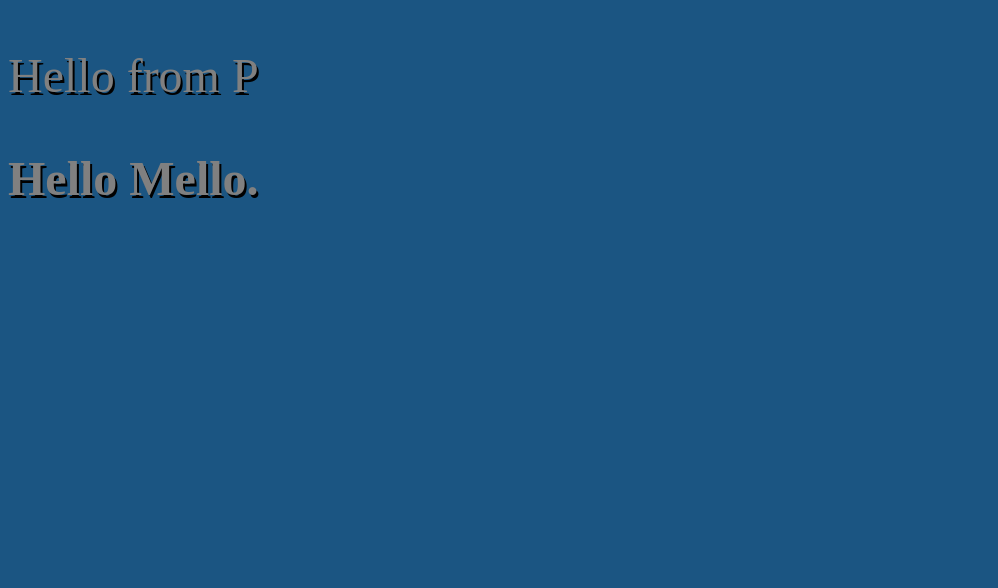
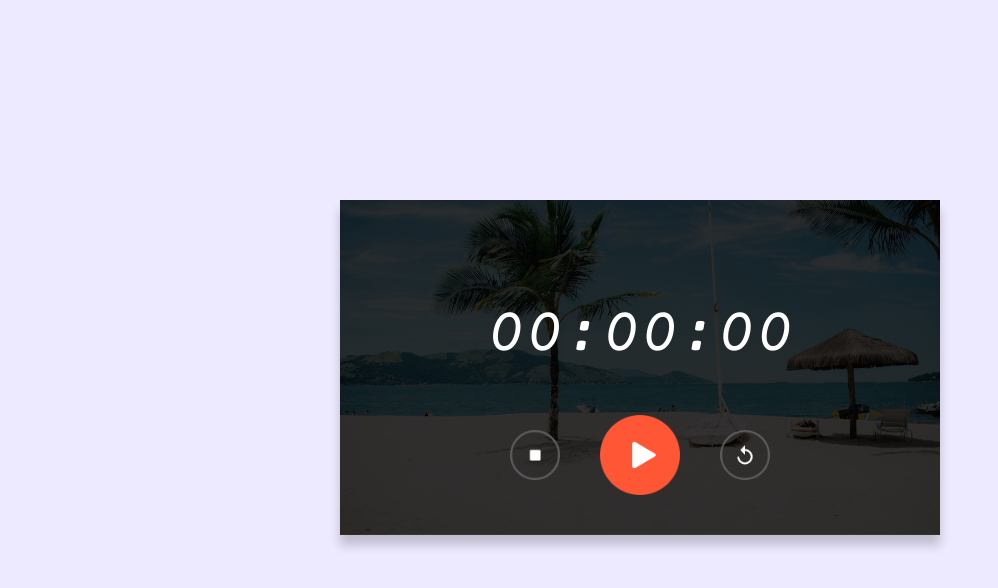
Before and after one commit to manirastegari/StopWatch, a plain HTML site: page index.html in a window 1280 px wide. Shown: the whole page, without its empty margins (0-998 px from the left). Drawn offline with nearby package versions, Linux system fonts and the light colour scheme.

Commit message:
startJavaCommit

```diff
--- a/index.html
+++ b/index.html
@@ -8,7 +8,14 @@
     <title>StopWatch</title>
 </head>
 <body>
-    <p>Hello from P</p>
-    <h1>Hello Mello.</h1>
+    <div class="stopwatch">
+        <h1 id="displayTime">00:00:00</h1>
+        <div class="buttons">
+            <img src="images/stop.png">
+            <img src="images/start.png">
+            <img src="images/reset.png">
+        </div>
+    </div>
+    <script src="java.js"></script>
 </body>
 </html>
--- /dev/null
+++ b/java.js
@@ -0,0 +1 @@
+let [seconds, minutes, hours] = [0,0,0]
--- a/styles.css
+++ b/styles.css
@@ -1,9 +1,44 @@
+@import url('https://fonts.googleapis.com/css2?family=Courier+Prime:ital@1&display=swap');
+
 body {
-    background-color: rgb(27, 85, 130);
+    background-color: #edeaff;
+    font-family: 'Courier Prime', monospace;
     }
+
 h1, p {
-    font-family: 'Times New Roman', Times, serif;
-    color: gray;
-    font-size: 3rem;
-    text-shadow: 2px 3px black;
+    font-size: 4rem;
     }
+    .stopwatch {
+        width: 90%;
+        max-width: 600px;
+        background-image: linear-gradient(rgba(0,0,0,0.8),rgba(0,0,0,0.8)), url(images/background.png);
+        background-size: cover;
+        background-position: center;
+        text-align: center;
+        padding: 40px 0;
+        color: #fff;
+        margin: 200px auto 0;
+        box-shadow: 0 10px 10px rgba(0,0,0,0.2);
+    }
+
+    .stopwatch h1 {
+        margin-top: 60px;
+        font-size: 64px;
+        font-weight: 300;
+    }
+
+    .buttons {
+        display: flex;
+        align-items: center;
+        justify-content: center;
+    }
+
+    .buttons img {
+        width: 50px;
+        margin: 0 20px;
+        cursor: pointer;
+    }
+
+    .buttons img:nth-child(2) {
+        width: 80px;
+    }
```
